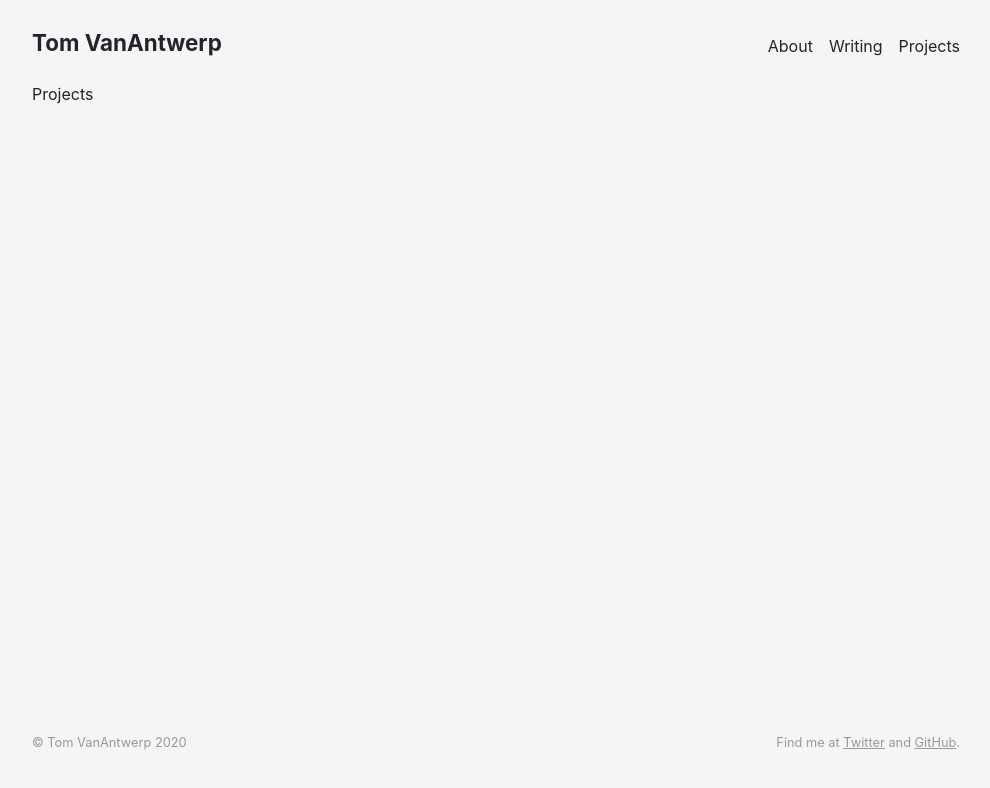
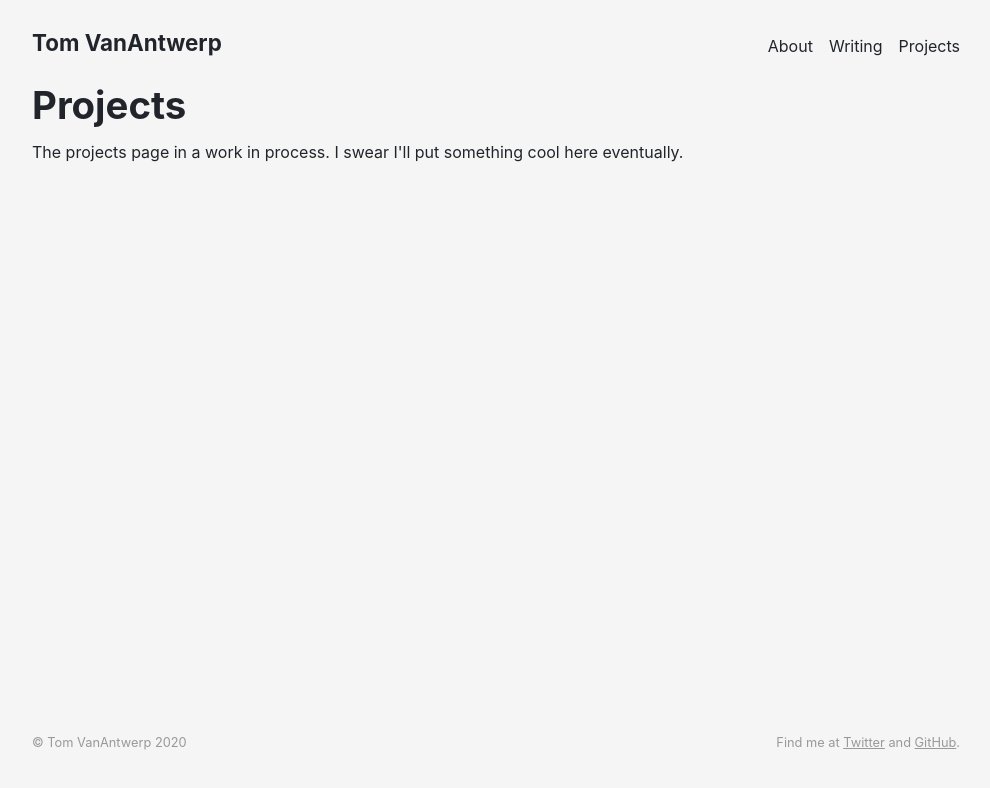
Before and after one commit to tvanantwerp/tomvanantwerp.com, a Next.js app: page /projects in a window 1280 px wide. Shown: the top 788 px of the page, without its empty margins (144-1134 px from the left). Built offline with nearby package versions, Linux system fonts and the light colour scheme.

Commit message:
Filler for projects and writing

```diff
--- a/pages/about.js
+++ b/pages/about.js
@@ -22,7 +22,7 @@ const About = () => {
       <h1>So who is this Tom VanAntwerp person anyway?</h1>
       <p>Tom is a technologist living and working around Washington, DC. For roughly <span style={{fontVariantNumeric: 'tabular-nums'}}>{Intl.NumberFormat('en-US').format(Math.round(timeInMilliseconds/1000))}</span> seconds (or about {Math.round(yearsFromMs(timeInMilliseconds) * 10) / 10} years) he's been designing and coding websites, creating interactive data visualizations, and building out IT infrastructure.</p>
       <p>To see some examples of Tom's work, check out <Link href="/projects" passHref><a>projects</a></Link>.</p>
-      <p>To contact Tom, just yell really loud and maybe he'll hear you.</p>
+      <p>To contact Tom, just yell really loud and maybe he'll hear you. Alternatively, get in touch via <a href="https://twitter.com/tvanantwerp" target="_blank" rel="noopener noreferrer">Twitter</a>.</p>
     </div>
   );
 }
--- a/pages/projects.js
+++ b/pages/projects.js
@@ -1,11 +1,16 @@
 import Head from '@components/head';
+import Link from 'next/link';
 
-export default function Projects() {
+const Projects = () => {
+
+
   return (
     <div>
-      <Head title="Projects" />
-
-      <div>Projects</div>
+      <Head title="About" />
+      <h1>Projects</h1>
+      <p>The projects page in a work in process. I swear I'll put something cool here eventually.</p>
     </div>
   );
 }
+
+export default Projects;
```
Also changed, not shown: pages/writing.js (+9 -4 lines).
